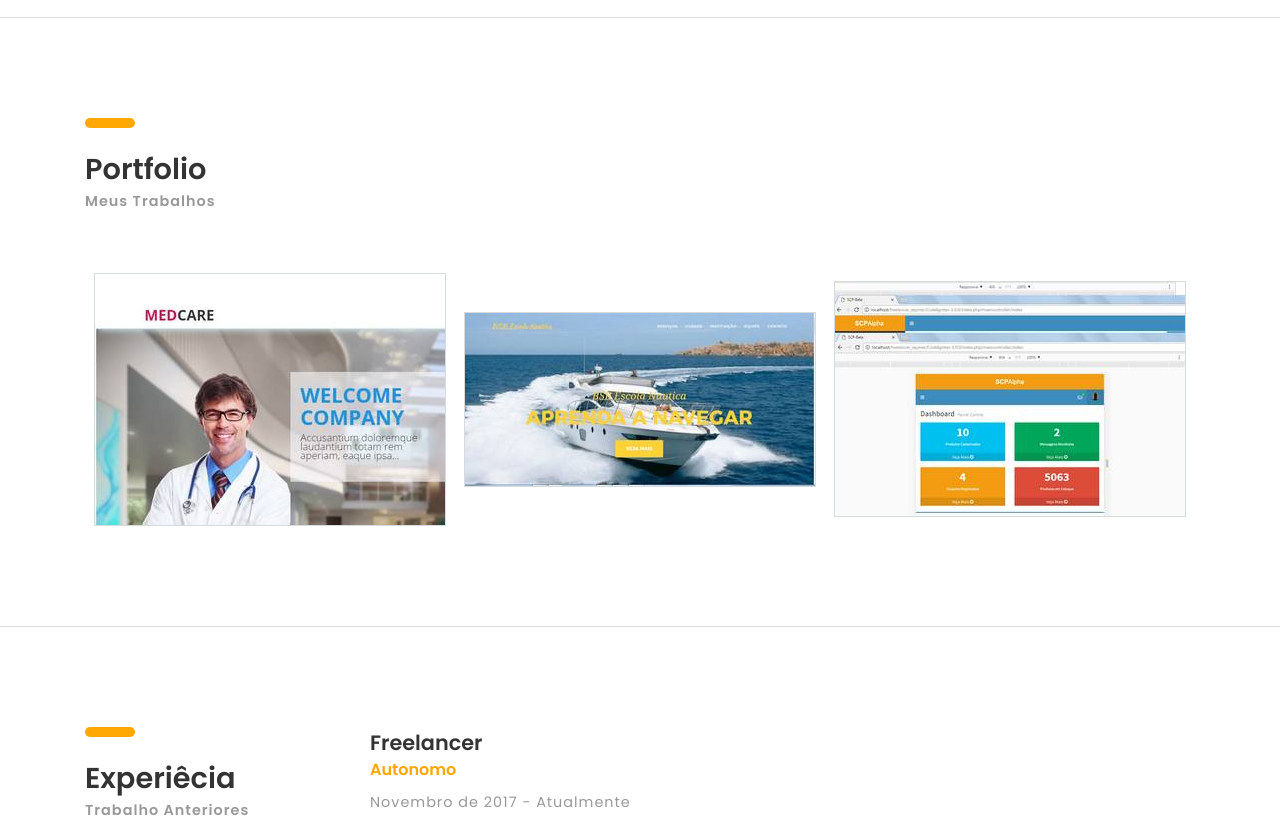
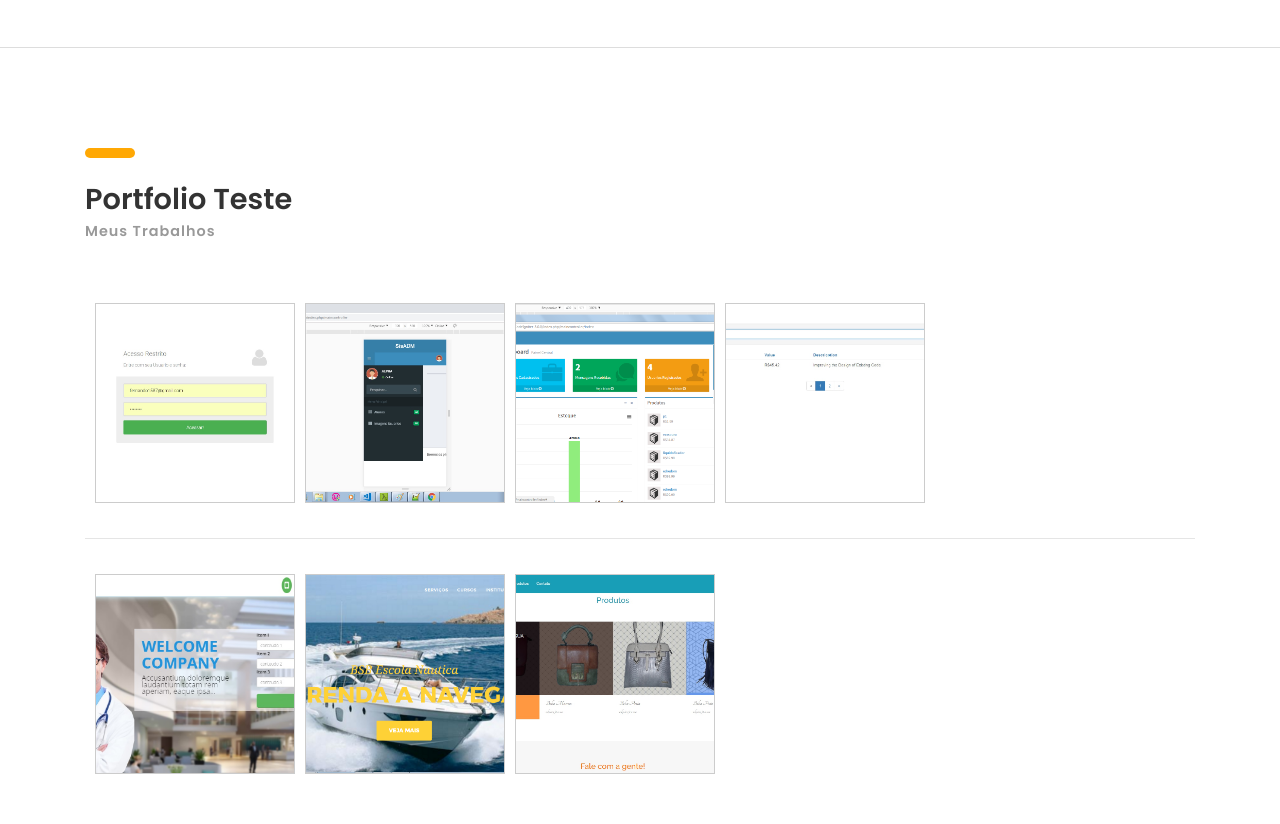
Before and after one commit to fernandoRodrigues29/fernandoRodrigues29.github.io, a plain HTML site: page index.html in a window 1280 px wide. Shown: the part 1071-1895 px from the top of the page. Drawn offline with Linux system fonts and the light colour scheme; files whose address does not match are found by name.

Commit message:
alteracao 26-02 imagens e sistema de exibicao do portifolio

```diff
--- /dev/null
+++ b/common-css/galeriaPortifolio.css
@@ -0,0 +1,64 @@
+body {
+    padding: 30px 0;
+    position: relative;
+  }
+
+  .gallery {
+    width: 1200px;
+    margin: auto;
+    border-radius: 3px;
+    overflow: hidden;
+    /*position: relative;*/
+  }
+  .img-c {
+    border: 1px solid #ccc;
+    margin-left: 10px;
+    width: 200px;
+    height: 200px;
+    float: left;
+    position: relative;
+    overflow: hidden;
+  }
+
+  .img-w {
+    position: absolute;
+    width: 100%;
+    height: 100%;
+    background-size: cover;
+    background-position: center;
+    cursor: pointer;
+    transition: transform ease-in-out 300ms;
+  }
+
+  .img-w img {
+    display: none;
+  }
+
+  .img-c {
+      transition: width ease 400ms, height ease 350ms, left cubic-bezier(0.4, 0, 0.2, 1) 420ms, top cubic-bezier(0.4, 0, 0.2, 1) 420ms;
+  }
+
+  .img-c:hover .img-w {
+    transform: scale(1.08);
+    transition: transform cubic-bezier(0.4, 0, 0.2, 1) 450ms;
+  }
+
+  .img-c.active {
+    width: 100% !important;
+    height: 100% !important;
+    position: absolute;
+    z-index: 2;
+    /*transform: translateX(-50%);*/
+  }
+
+  .img-c.postactive {
+    position: absolute;
+    z-index: 2;
+    pointer-events: none;
+  }
+
+  .img-c.active.positioned {
+    left: 0 !important;
+    top: 0 !important;
+    transition-delay: 50ms;
+  }
--- /dev/null
+++ b/common-js/galeriaPortifolio.js
@@ -0,0 +1,35 @@
+$(function() {
+    $(".img-w").each(function() {
+      $(this).wrap("<div class='img-c'></div>")
+      let imgSrc = $(this).find("img").attr("src");
+       $(this).css('background-image', 'url(' + imgSrc + ')');
+    })
+
+
+    $(".img-c").click(function() {
+      let w = $(this).outerWidth()
+      let h = $(this).outerHeight()
+      let x = $(this).offset().left
+      let y = $(this).offset().top
+
+
+      $(".active").not($(this)).remove()
+      let copy = $(this).clone();
+      copy.insertAfter($(this)).height(h).width(w).delay(500).addClass("active")
+      $(".active").css('top', y - 8);
+      $(".active").css('left', x - 8);
+
+        setTimeout(function() {
+      copy.addClass("positioned")
+    }, 0)
+
+    })
+  })
+
+  $(document).on("click", ".img-c.active", function() {
+    let copy = $(this)
+    copy.removeClass("positioned active").addClass("postactive")
+    setTimeout(function() {
+      copy.remove();
+    }, 500)
+  })
--- a/index.html
+++ b/index.html
@@ -14,6 +14,9 @@
 	<link href="common-css/fluidbox.min.css" rel="stylesheet">
 	<link href="02-cv-boxed/css/styles.css" rel="stylesheet">
 	<link href="02-cv-boxed/css/responsive.css" rel="stylesheet">
+	<!--pessoal galeria-->
+	<link href="common-css/galeriaPortifolio.css" rel="stylesheet">
+
 
 </head>
 <body>
@@ -154,7 +157,7 @@
 			<div class="row">
 				<div class="col-sm-12 col-md-3">
 					<div class="heading">
-						<h3><b>Portfolio</b></h3>
+						<h3><b>Portfolio Teste</b></h3>
 						<h6 class="font-lite-black"><b>Meus Trabalhos</b></h6>
 					</div>
 				</div><!-- col-sm-3 -->
@@ -166,29 +169,24 @@
 						<a href="#" data-filter=".web-design"><b>WEB DESIGN</b></a>
 						<a href="#" data-filter=".branding"><b>BRANDING</b></a>
 						<a href="#" data-filter=".graphic-design"><b>GRAPHIC DESIGN</b></a>
-					</div><!-- portfolioFilter -->
+					</div> portfolioFilter -->
 				</div><!-- col-sm-8 -->
 			</div><!-- row -->
 
-			<div class="portfolioContainerNovo  margin-b-50">
-				<div class="imagensPortifolio">
-					<a href="images/xport0.jpg" data-fluidbox>
-						<img src="images/thumblr00.jpg" alt=""></a>
+				<div class="gallery" style="margin-bottom: 35px">
+					<div class="img-w"><img src="images/sistema_escolar00.jpg" alt="" /></div>
+					<div class="img-w"><img src="images/sistema_escolar02.jpg" alt="" /></div>
+					<div class="img-w"><img src="images/spcalpha_01.png" alt="" /></div>
+					<div class="img-w"><img src="images/exercicio_vuejs01.jpg" alt="" /></div>
 				</div>
-
-				<div class="imagensPortifolio">
-					<a href="images/01.jpg" data-fluidbox>
-						<img src="images/thumblr02.jpg" alt=""></a>
+				<hr>
+				<div class="gallery" style="margin-top: 35px">
+					<div class="img-w"><img src="images/xport0.jpg" alt="" /></div>
+					<div class="img-w"><img src="images/01.png" alt="" /></div>
+					<div class="img-w"><img src="images/sistema_SiteComercial2.jpg" alt="" /></div>
 				</div>
-
-				<div class="imagensPortifolio">
-					<a href="images/spcalpha_02.jpg" data-fluidbox>
-						<img src="images/thumblr03.jpg" alt=""></a>
-				</div>
-			</div><!-- portfolioContainer -->
 		</div><!-- container -->
 	</section><!-- portfolio-section -->
-
 	<section class="experience-section section">
 		<div class="container">
 			<div class="row">
@@ -340,7 +338,9 @@ Copyright &copy;<script>document.write(new Date().getFullYear());</script> All r
 	<!-- SCIPTS -->
 
 	<script src="common-js/jquery-3.2.1.min.js"></script>
-
+<!--
+	<script src='https://cdnjs.cloudflare.com/ajax/libs/jquery/3.1.1/jquery.min.js'></script>
+-->
 	<script src="common-js/tether.min.js"></script>
 
 	<script src="common-js/bootstrap.js"></script>
@@ -354,6 +354,8 @@ Copyright &copy;<script>document.write(new Date().getFullYear());</script> All r
 	<script src="common-js/jquery.fluidbox.min.js"></script>
 
 	<script src="common-js/scripts.js"></script>
+	<!--Galeria Pessoal-->
+	<script src="common-js/galeriaPortifolio.js"></script>
 
 </body>
 </html>
```
Also changed, not shown: images/exercicio_vuejs01.jpg (added), images/exercicio_vuejs02.jpg (added), images/sistema_Escolar02.jpg (added), images/sistema_SiteComercial2.jpg (added), images/sistema_escolar00.jpg (added), images/sistema_escolarAdm00.jpg (added), images/spcalpha_01.png (added).
